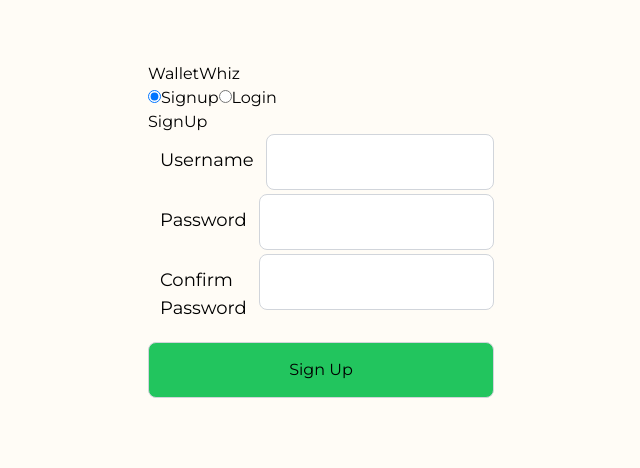
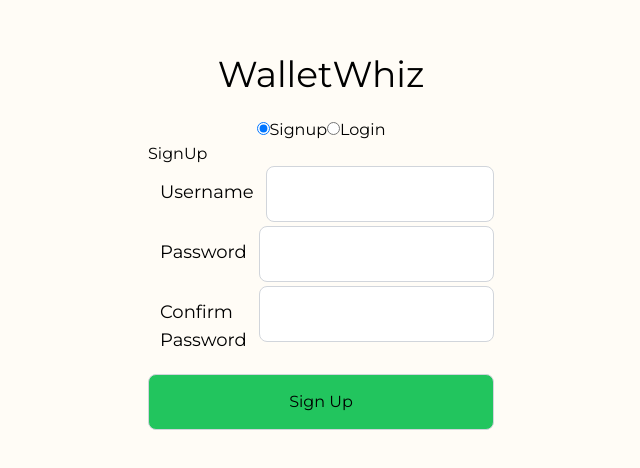
Before and after one commit to JOmega12/capstone-project-money, a React (Vite) app in the folder client/: page / in a window 1280 px wide. Shown: the part 170-638 px from the top of the page, without its empty margins (319-959 px from the left). Built offline with nearby package versions, Linux system fonts and the light colour scheme; no server answers.

Commit message:
still adding notes and relational databases

```diff
--- a/client/money.json
+++ b/client/money.json
@@ -75,6 +75,9 @@
       "name": "Utilities"
     }
   ],
+  // refactor many to one
+  // generic categories available to users
+  // if i logged in i have my own generic categories
   "user_budget_categories_junction": [
     {
       "id": "1",
--- a/client/src/components/WelcomeComponent.tsx
+++ b/client/src/components/WelcomeComponent.tsx
@@ -29,11 +29,11 @@
 
 
     return(
-        <div>
-            <div>
-                <h1>WalletWhiz</h1>
+        <div className="flex flex-col ">
+            <div className="text-center">
+                <h1 className="text-4xl m-6">WalletWhiz</h1>
             </div>
-            <div>
+            <div className="text-center">
                 {inputRadio.map((item) => (
                     <label htmlFor="" key={item.id}>
                         <input
@@ -45,6 +45,8 @@
                         {item.title}
                     </label>
                 ))}
+            </div>
+            <div>
                 {isLogin ? (<Login/>) : (<SignUp/>)}
             </div>
         </div>
--- a/client/src/components/dashboard/Transactions.tsx
+++ b/client/src/components/dashboard/Transactions.tsx
@@ -1,6 +1,5 @@
-// import { transactionLabels } from "./testItems";
 import { useMoney } from "../../providers/IncomeAndExpenseProvider";
-import { transactionLabels } from "../testItems"
+// import { transactionLabels } from "../testItems"
 
 
 export const Transactions = () => {
--- a/client/src/components/forms/Login.tsx
+++ b/client/src/components/forms/Login.tsx
@@ -60,10 +60,10 @@
       }}
     >
       <div>
-        <div>
-          <h2>Login</h2>
+        <div >
+          <h2 >Login</h2>
         </div>
-        <div>
+        <div className="items-center">
           <TextInputs
             type="text"
             label="Username:"
```
Also changed, not shown: 1 other file (tests, documents, lock files or other folders).
